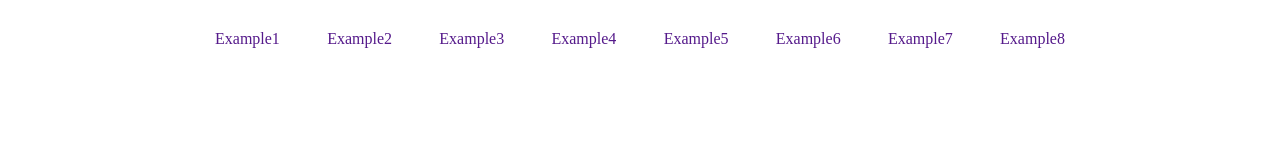
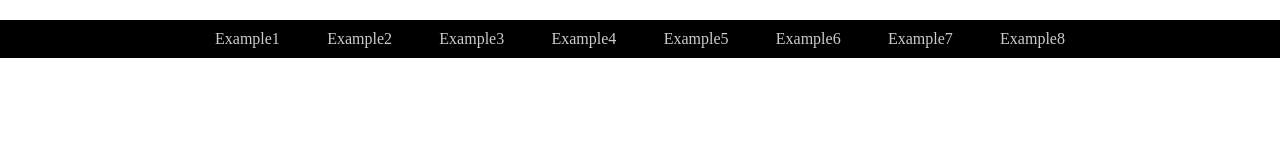
Before and after one commit to Esenov-Kubanychbek/my-first-nav, a plain HTML site: page index.html in a window 1280 px wide. Drawn offline with Linux system fonts and the light colour scheme.

Commit message:
Add change background-color: black and color: white

```diff
--- a/style.css
+++ b/style.css
@@ -1,5 +1,9 @@
 *{
     margin: 0;
+}
+nav{
+    background-color: black;
+
 }
 nav ul{
     display: flex;
@@ -14,4 +18,5 @@ nav ul li{
 }
 nav ul li a{
     text-decoration: none;
+    color: rgba(255, 255, 255, 0.801);
 }
```
